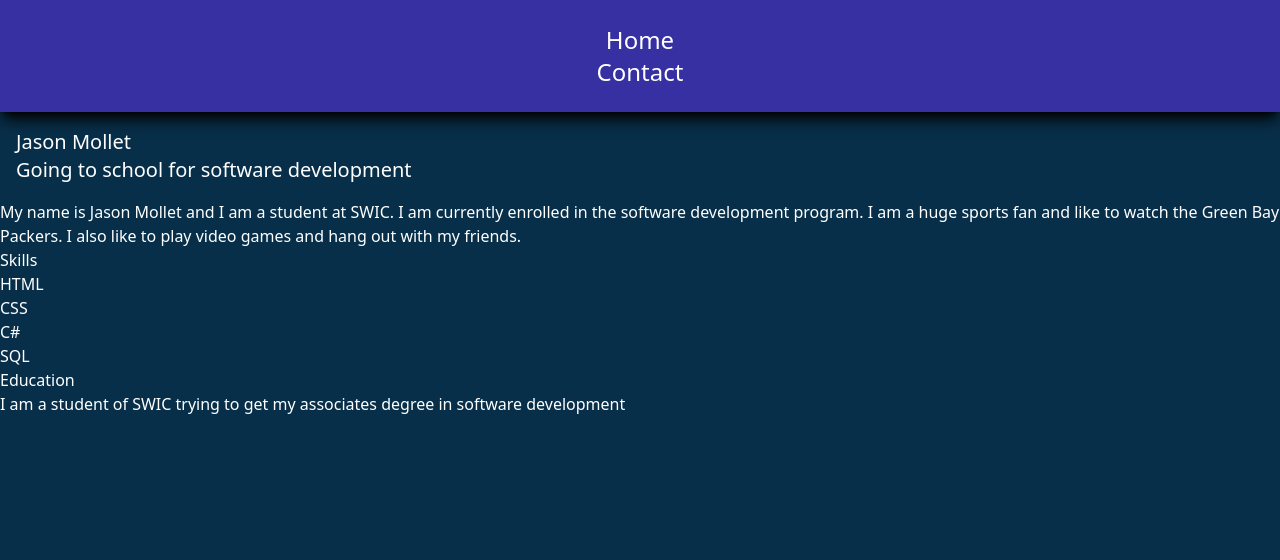
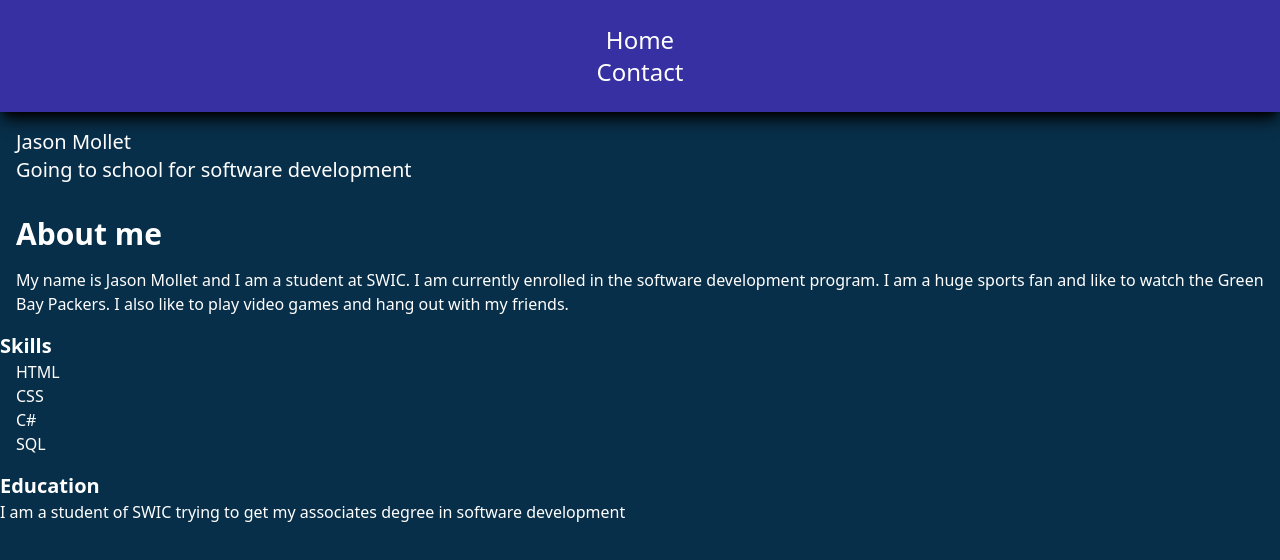
Before and after one commit to SWIC-177/html-css-skills-demo-Jasonm15, a website built with Vite: page index.html in a window 1280 px wide. Built offline with nearby package versions, Linux system fonts and the light colour scheme.

Commit message:
index.html with updated classes and headings

```diff
--- a/index.html
+++ b/index.html
@@ -6,7 +6,7 @@
     <link rel="stylesheet" href="style.css" />
     <title>Contact Me</title>
   </head>
-  <body class="text bg-sky-950 text-white">
+  <body class="*p-6 bg-sky-950 text-white">
     <header
       class="bg-indigo-800 p-6 text-center text-2xl shadow-lg shadow-black"
     >
@@ -22,27 +22,26 @@
       <h2>Going to school for software development</h2>
     </div>
     <div>
-      <main>
-        <h3>
+      <main class="p-4">
+        <h3 class="mb-4 text-3xl font-bold">About me</h3>
         <p>
           My name is Jason Mollet and I am a student at SWIC. I am currently
           enrolled in the software development program. I am a huge sports fan
           and like to watch the Green Bay Packers. I also like to play video
           games and hang out with my friends.
         </p>
-        </h3>
       </main>
     </div>
     <div>
-      <h2>Skills</h2>
-      <ul>
+      <h2 class="text-xl font-bold">Skills</h2>
+      <ul class="mb-4 ml-4">
         <li>HTML</li>
         <li>CSS</li>
         <li>C#</li>
         <li>SQL</li>
       </ul>
 
-      <h2>Education</h2>
+      <h2 class="text-xl font-bold">Education</h2>
       <p>
         I am a student of SWIC trying to get my associates degree in software
         development
```
Lines whose indentation alone changed are shown as unchanged.
